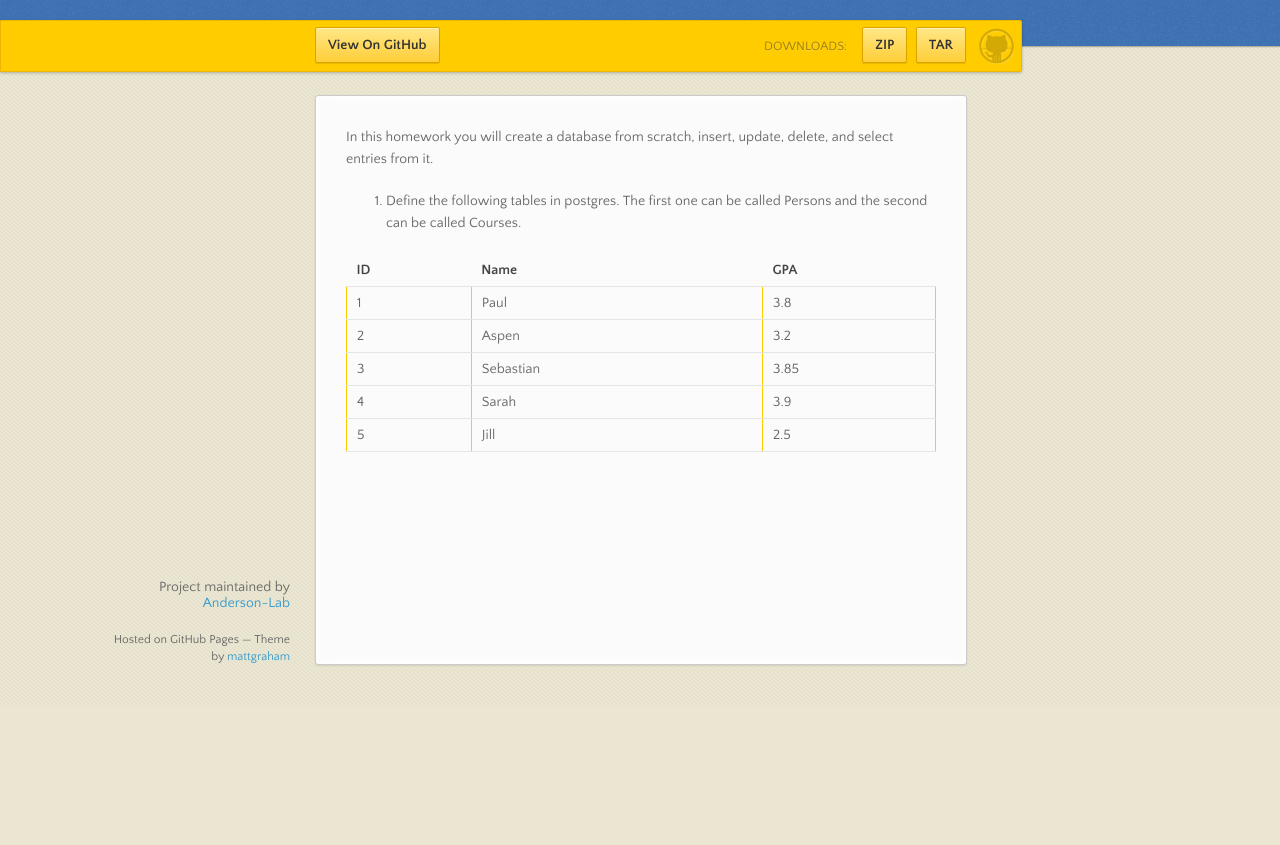
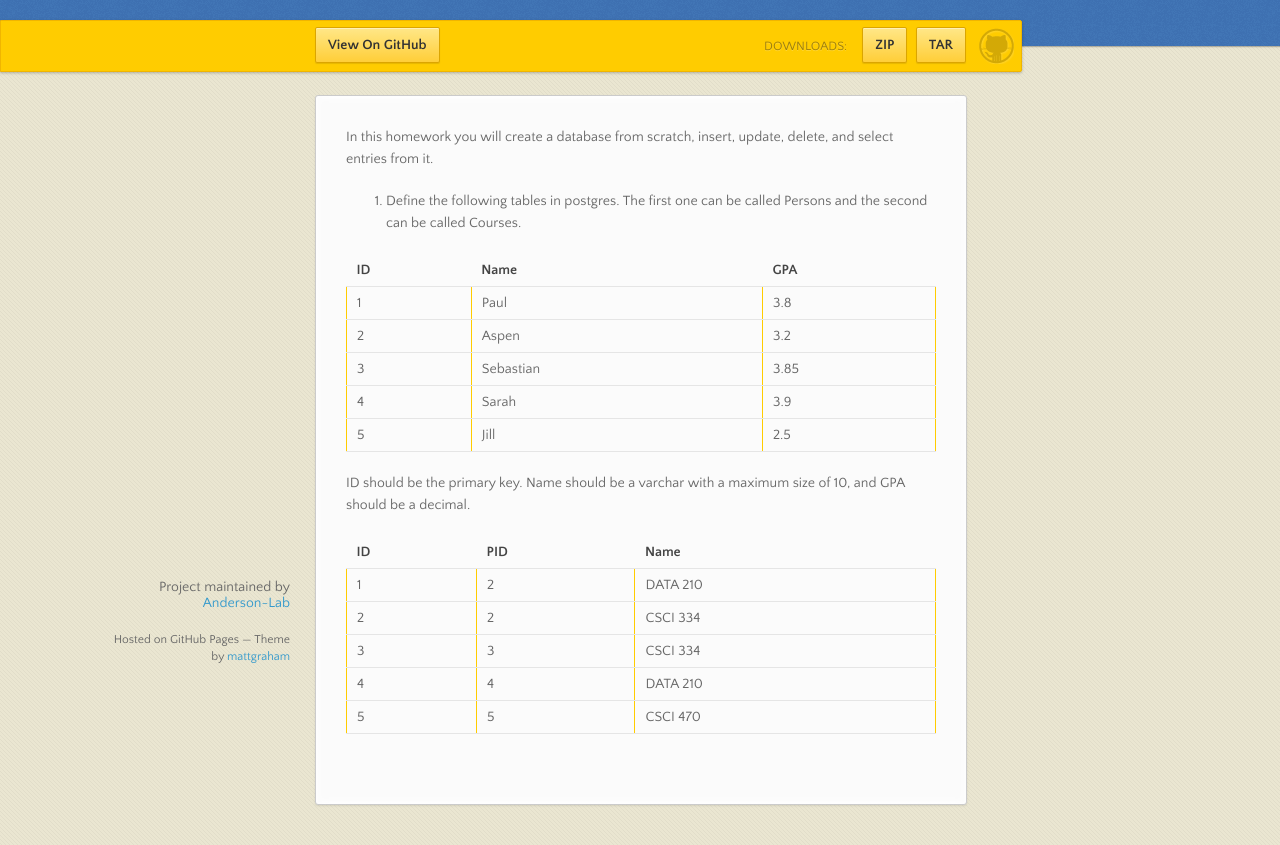
Before and after one commit to Anderson-Lab/07-data-210-worksheet-homework-spring-2016, a plain HTML site: page index.html in a window 1280 px wide. Shown: the part 95-940 px from the top of the page. Before the commit the page ends 800 px from the top, so only its background shows below. Drawn offline with nearby package versions, Linux system fonts and the light colour scheme.

Commit message:
Create gh-pages branch via GitHub

```diff
--- a/index.html
+++ b/index.html
@@ -81,6 +81,45 @@
 </tr>
 </tbody>
 </table>
+
+<p>ID should be the primary key. Name should be a varchar with a maximum size of 10, and GPA should be a decimal.</p>
+
+<table>
+<thead>
+<tr>
+<th>ID</th>
+<th align="center">PID</th>
+<th align="right">Name</th>
+</tr>
+</thead>
+<tbody>
+<tr>
+<td>1</td>
+<td align="center">2</td>
+<td align="right">DATA 210</td>
+</tr>
+<tr>
+<td>2</td>
+<td align="center">2</td>
+<td align="right">CSCI 334</td>
+</tr>
+<tr>
+<td>3</td>
+<td align="center">3</td>
+<td align="right">CSCI 334</td>
+</tr>
+<tr>
+<td>4</td>
+<td align="center">4</td>
+<td align="right">DATA 210</td>
+</tr>
+<tr>
+<td>5</td>
+<td align="center">5</td>
+<td align="right">CSCI 470</td>
+</tr>
+</tbody>
+</table>
       </section>
       <footer>
         <p>Project maintained by <a href="https://github.com/Anderson-Lab">Anderson-Lab</a></p>
--- a/params.json
+++ b/params.json
@@ -1,6 +1,6 @@
 {
   "name": "07-data-210-worksheet-homework-spring-2016",
   "tagline": "",
-  "body": "In this homework you will create a database from scratch, insert, update, delete, and select entries from it.\r\n\r\n1. Define the following tables in postgres. The first one can be called Persons and the second can be called Courses.\r\n\r\n| ID            | Name          | GPA   |\r\n| ------------- |:-------------:| -----:|\r\n| 1             | Paul          | 3.8   |\r\n| 2             | Aspen         |   3.2 |\r\n| 3             | Sebastian     |  3.85 |\r\n| 4             | Sarah         |   3.9 |\r\n| 5             | Jill          |   2.5 |\r\n\r\n",
+  "body": "In this homework you will create a database from scratch, insert, update, delete, and select entries from it.\r\n\r\n1. Define the following tables in postgres. The first one can be called Persons and the second can be called Courses.\r\n\r\n| ID            | Name          | GPA   |\r\n| ------------- |:-------------:| -----:|\r\n| 1             | Paul          | 3.8   |\r\n| 2             | Aspen         |   3.2 |\r\n| 3             | Sebastian     |  3.85 |\r\n| 4             | Sarah         |   3.9 |\r\n| 5             | Jill          |   2.5 |\r\n\r\nID should be the primary key. Name should be a varchar with a maximum size of 10, and GPA should be a decimal.\r\n\r\n| ID            | PID           | Name   |\r\n| ------------- |:-------------:| -----:|\r\n| 1             | 2             | DATA 210   |\r\n| 2             | 2             | CSCI 334 |\r\n| 3             | 3             | CSCI 334 |\r\n| 4             | 4             | DATA 210 |\r\n| 5             | 5             | CSCI 470 |\r\n\r\n",
   "note": "Don't delete this file! It's used internally to help with page regeneration."
 }
```
